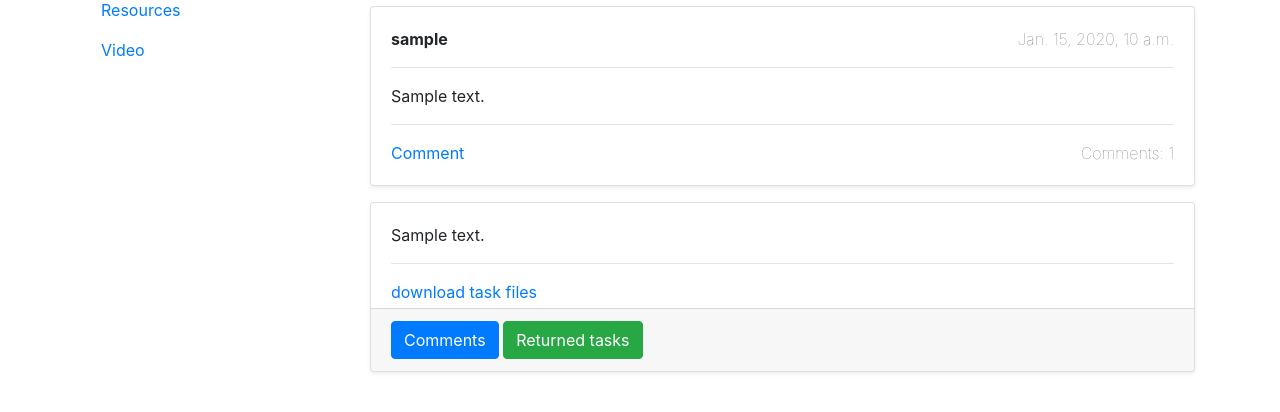
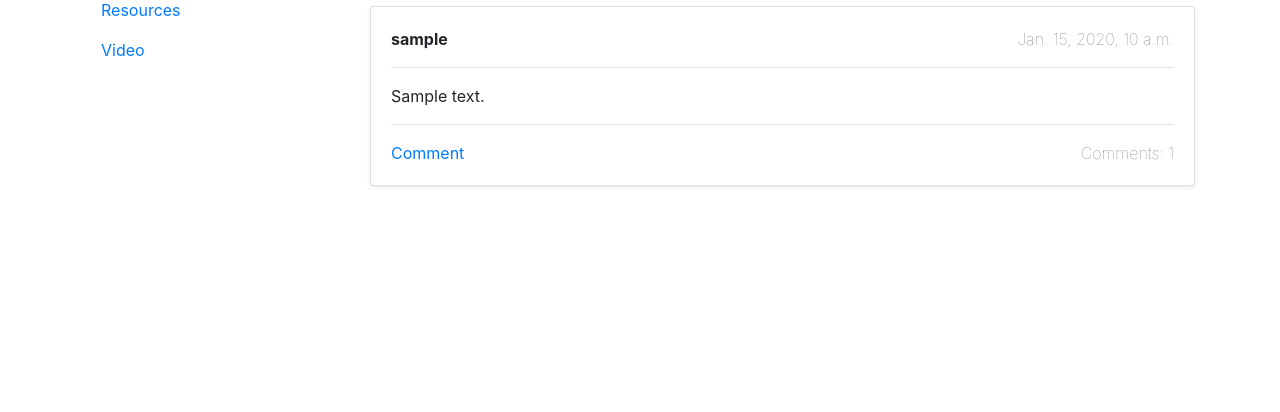
Before and after one commit to Industrylaud/dels, a Django app: page /subjects/1/teacher in a window 1280 px wide. Shown: the part 170-582 px from the top of the page. Run offline with Django 3.2, Linux system fonts and the light colour scheme; a user stored in the database is signed in; tables that the repository leaves empty hold one stand-in row (values such as "Sample post").

Commit message:
some fixes

```diff
--- a/templates/subjects/teacher_posts.html
+++ b/templates/subjects/teacher_posts.html
@@ -15,7 +15,7 @@
                     <p>{{ post.body }}</p>
                     <hr>
                     <p>
-                        <span><a href="{% url 'post_detail' post.pk %}" class="text-decoration-none">Comment</a></span>
+                        <span><a href="#" class="text-decoration-none">Comment</a></span>
                         <span class="float-right font-weight-lighter text-muted">
                             Comments: {{ post.comments.all.count }}</span>
                     </p>
--- a/templates/subjects/teacher_tasks.html
+++ b/templates/subjects/teacher_tasks.html
@@ -1,4 +1,4 @@
-<div class="tab-pane fade show active" id="v-pills-tasks" role="tabpanel" aria-labelledby="v-pills-tasks-tab">
+<div class="tab-pane fade" id="v-pills-tasks" role="tabpanel" aria-labelledby="v-pills-tasks-tab">
 
     {% for task in tasks %}
         <div class="card mt-3 mx-auto shadow-sm">
@@ -10,7 +10,7 @@
                 {% endif %}
 
             </div>
-        <div class="card-footer">
+        <div class="card-footer mt-3">
             <a href="#" class="btn btn-primary" type="button">Comments</a>
             <a href="#" class="btn btn-success" type="button">Returned tasks</a>
         </div>
```
